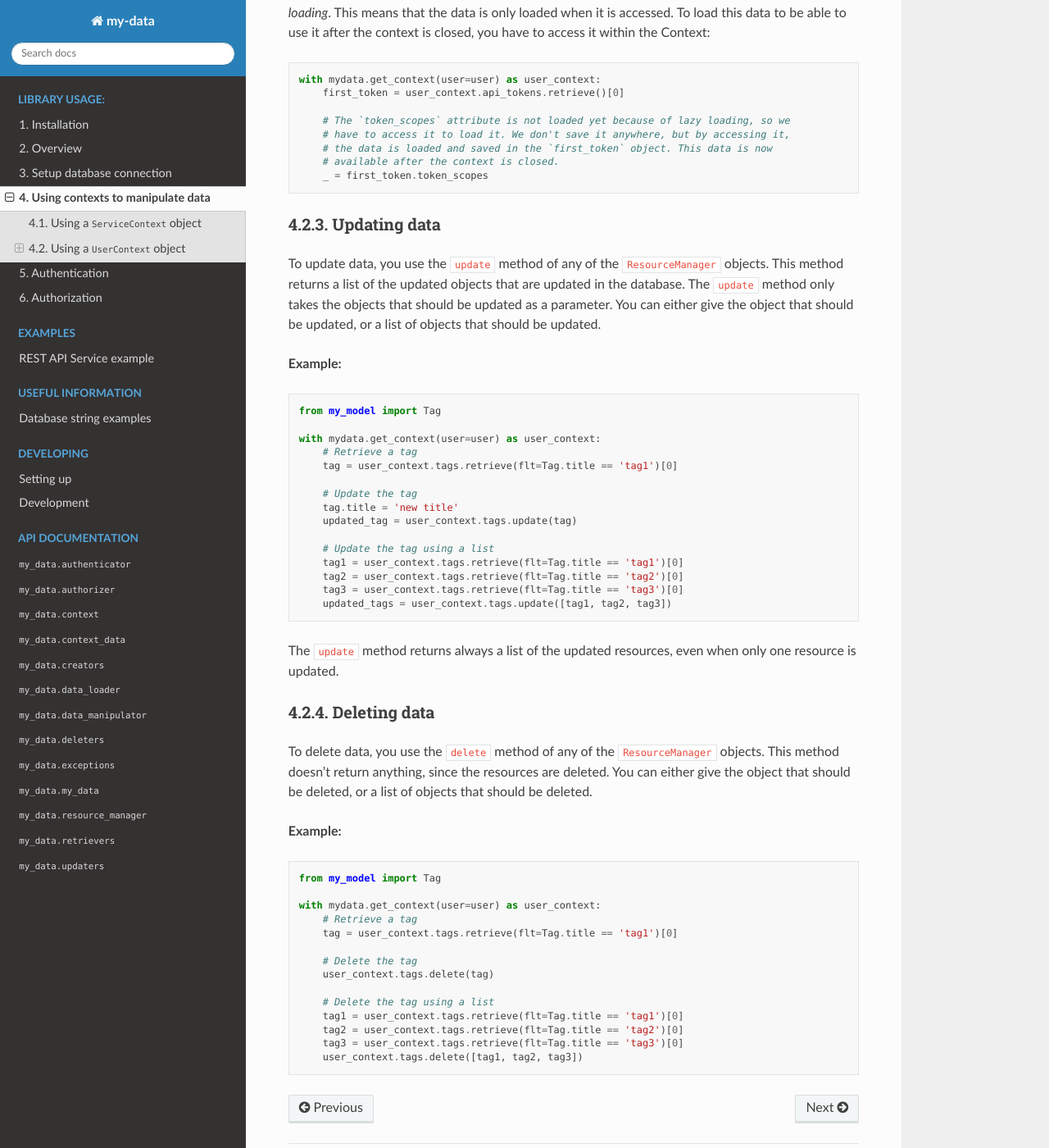
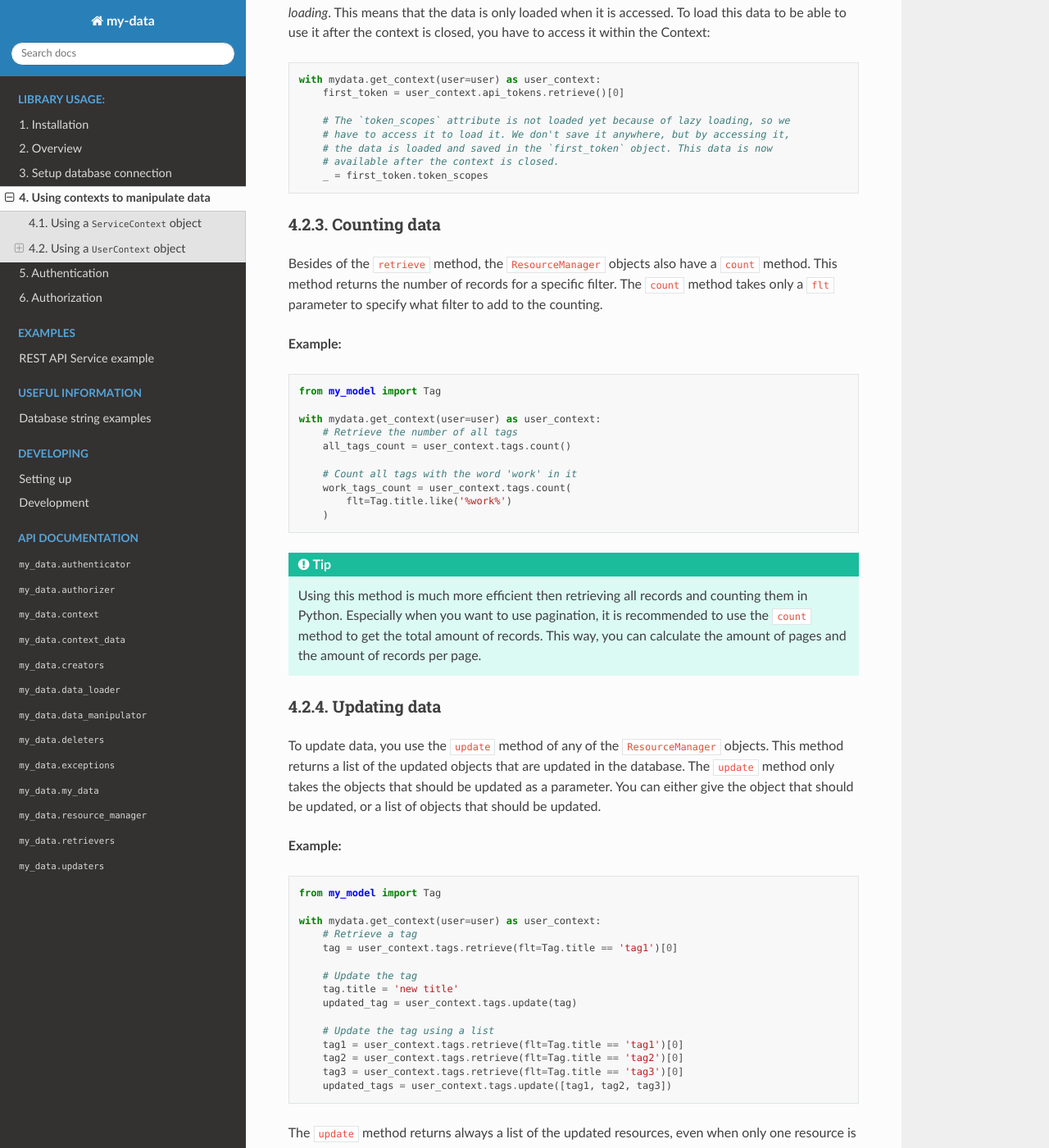
Before and after one commit to DarylStark/my_data, a Sphinx documentation site: the page built from docs/source/usage/contexts.rst, in a window 1280 px wide and 1400 px high, scrolled down 3327 px. Shown: the whole window at 82% size. Built offline with Sphinx 7.4.7 and the Read the Docs theme 2.0.0, drawn with Linux system fonts in a browser that asks for light colours.

Commit message:
Update documentation

```diff
--- a/docs/source/usage/contexts.rst
+++ b/docs/source/usage/contexts.rst
@@ -129,6 +129,29 @@ When you have a resource that has references to other data, such as ``APIScope``
         # available after the context is closed.
         _ = first_token.token_scopes
 
+Counting data
+#############
+
+Besides of the ``retrieve`` method, the ``ResourceManager`` objects also have a ``count`` method. This method returns the number of records for a specific filter. The ``count`` method takes only a ``flt`` parameter to specify what filter to add to the counting.
+
+**Example:**
+
+.. code-block:: python
+
+    from my_model import Tag
+
+    with mydata.get_context(user=user) as user_context:
+        # Retrieve the number of all tags
+        all_tags_count = user_context.tags.count()
+
+        # Count all tags with the word 'work' in it
+        work_tags_count = user_context.tags.count(
+            flt=Tag.title.like('%work%')
+        )
+
+.. tip::
+
+    Using this method is much more efficient then retrieving all records and counting them in Python. Especially when you want to use pagination, it is recommended to use the ``count`` method to get the total amount of records. This way, you can calculate the amount of pages and the amount of records per page.
 
 Updating data
 #############
```
